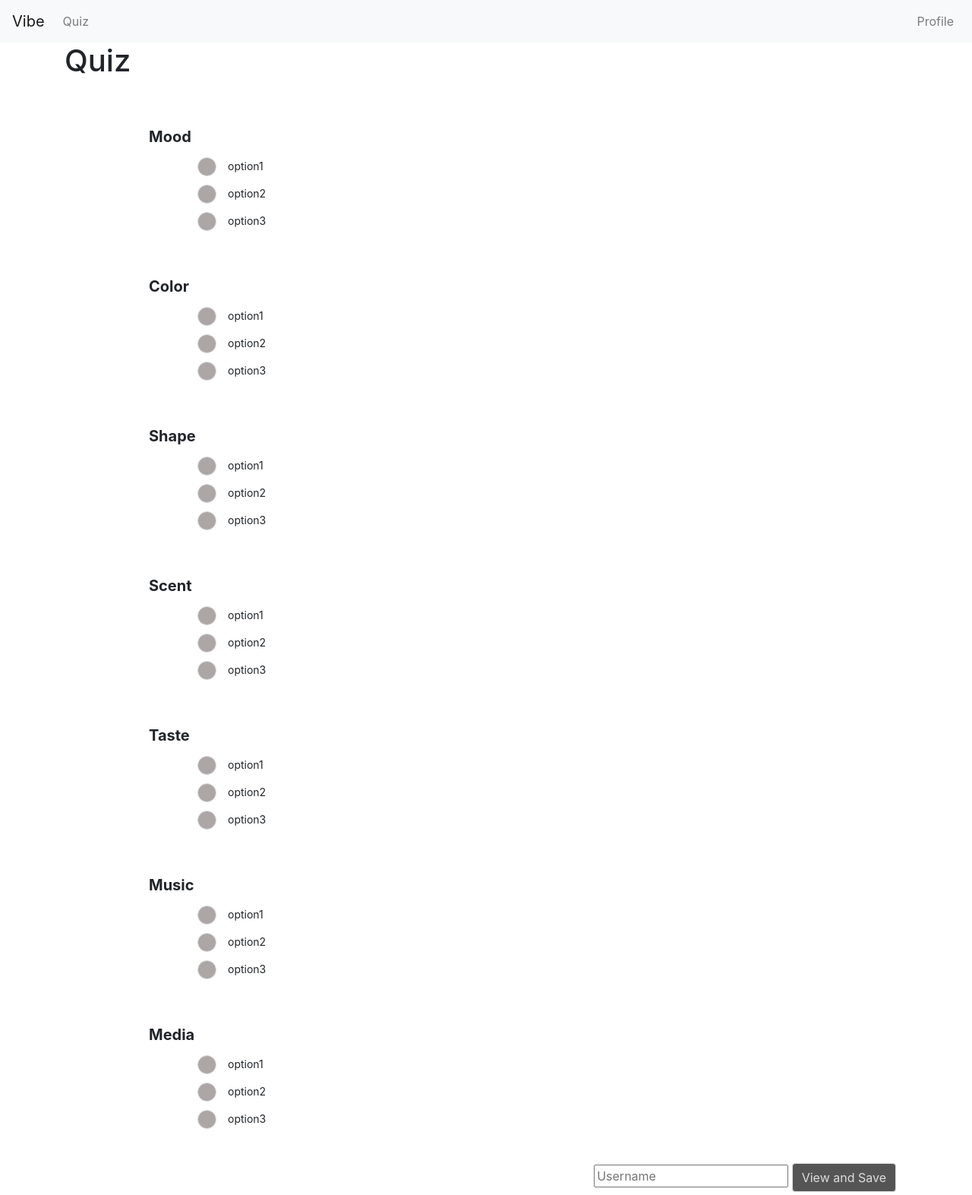
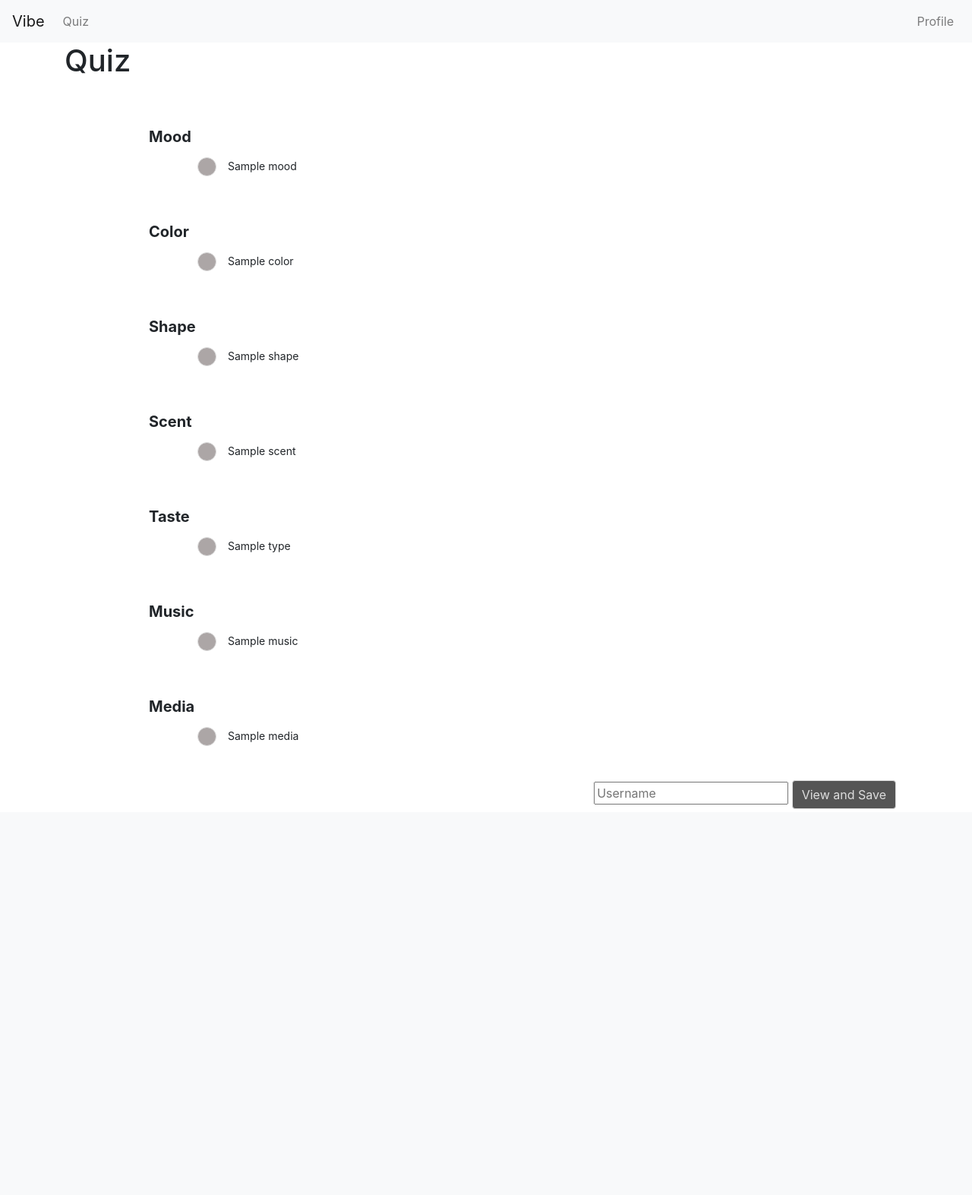
Before and after one commit to HN67/vibe, a Flask app: template site/templates/quiz.html in a window 1280 px wide. Shown: the whole page at 76% size. After the commit the page ends 1065 px from the top, so only its background shows below. Run offline with Flask 2, Linux system fonts and the light colour scheme; the template is opened without the code that fills it: most values are stand-ins (such as "Sample title", 1, 10 or a date in 2020); some libraries are stand-ins or nearby versions.

Commit message:
Import quiz data from db using api

```diff
--- a/site/app.py
+++ b/site/app.py
@@ -5,7 +5,7 @@ import typing as t
 
 import flask
 import requests
-from requests.api import request
+from requests.api import get, request
 
 # def get_data(name: t.Optional[str]) -> t.Mapping[str, int]:
 #     """Obtain data from *somewhere*."""
@@ -32,6 +32,13 @@ def getuserresults(id):
     # parse response
     results = resp.json()
     return results
+
+
+def getqualia(q):
+    resp = requests.get(api_url(q))
+    # parse response
+    moods = resp.json()
+    return moods
 
 
 def currentinfo(s, userinfo):
@@ -88,7 +95,23 @@ def create_app() -> flask.Flask:
             return flask.redirect(
                 flask.url_for("_profile", username=flask.request.form["username"])
             )
-        return flask.render_template("quiz.html")
+        moods = getqualia("moods")
+        colors = getqualia("colors")
+        scents = getqualia("scents")
+        tastes = getqualia("tastes")
+        shapes = getqualia("shapes")
+        media = getqualia("media_genres")
+        music = getqualia("music_genres")
+        return flask.render_template(
+            "quiz.html",
+            moods=moods,
+            colors=colors,
+            scents=scents,
+            tastes=tastes,
+            shapes=shapes,
+            media=media,
+            music=music,
+        )
 
     @app.route("/<username>/edit", methods=["GET", "POST"])
     def _editprofile(username):
@@ -207,4 +230,68 @@ def create_app() -> flask.Flask:
         except KeyError:
             flask.abort(404)
 
+    moods = [{"name": "Sad"}, {"name": "Happy"}, {"name": "Angry"}]
+    colors = [{"name": "Red"}, {"name": "Blue"}, {"name": "Pink"}]
+    shapes = [{"name": "Triangle"}, {"name": "Circle"}, {"name": "Line"}]
+    tastes = [{"type": "Bitter"}, {"type": "Sweet"}, {"type": "Sour"}]
+    scents = [{"name": "Floral"}, {"name": "Woody"}, {"name": "Fresh"}]
+    media = [{"name": "Fiction"}, {"name": "Action"}, {"name": "Horror"}]
+    music = [{"name": "Pop"}, {"name": "R & B"}, {"name": "Rap"}]
+
+    @app.route("/api/moods/")
+    def _moods() -> flask.Response:
+        """Query a client."""
+        try:
+            return flask.jsonify(moods)
+        except KeyError:
+            flask.abort(404)
+
+    @app.route("/api/colors/")
+    def _colors() -> flask.Response:
+        """Query a client."""
+        try:
+            return flask.jsonify(colors)
+        except KeyError:
+            flask.abort(404)
+
+    @app.route("/api/shapes/")
+    def _shapes() -> flask.Response:
+        """Query a client."""
+        try:
+            return flask.jsonify(shapes)
+        except KeyError:
+            flask.abort(404)
+
+    @app.route("/api/scents/")
+    def _scents() -> flask.Response:
+        """Query a client."""
+        try:
+            return flask.jsonify(scents)
+        except KeyError:
+            flask.abort(404)
+
+    @app.route("/api/tastes/")
+    def _tastes() -> flask.Response:
+        """Query a client."""
+        try:
+            return flask.jsonify(tastes)
+        except KeyError:
+            flask.abort(404)
+
+    @app.route("/api/media_genres/")
+    def _media() -> flask.Response:
+        """Query a client."""
+        try:
+            return flask.jsonify(media)
+        except KeyError:
+            flask.abort(404)
+
+    @app.route("/api/music_genres/")
+    def _music() -> flask.Response:
+        """Query a client."""
+        try:
+            return flask.jsonify(music)
+        except KeyError:
+            flask.abort(404)
+
     return app
--- a/site/templates/quiz.html
+++ b/site/templates/quiz.html
@@ -8,9 +8,9 @@
         <div class="question ml-sm-5 pl-sm-5 pt-2">
             <div class="py-2 h5"><b>Mood</b></div>
             <div class="ml-md-3 ml-sm-3 pl-md-5 pt-sm-0 pt-3" id="options">
-                <label class="options">option1<input type="radio" name="radio"> <span class="checkmark"></span> </label>
-                <label class="options">option2 <input type="radio" name="radio"> <span class="checkmark"></span> </label>
-                <label class="options">option3 <input type="radio" name="radio"> <span class="checkmark"></span> </label>
+                {% for mood in moods %}
+                    <label class="options">{{mood['name']}}<input type="radio" name="mood"> <span class="checkmark"></span> </label>
+                {%endfor%}
             </div>
         </div>
     </div>
@@ -19,9 +19,9 @@
         <div class="question ml-sm-5 pl-sm-5 pt-2">
             <div class="py-2 h5"><b>Color</b></div>
             <div class="ml-md-3 ml-sm-3 pl-md-5 pt-sm-0 pt-3" id="options">
-                <label class="options">option1<input type="radio" name="radio2"> <span class="checkmark"></span> </label>
-                <label class="options">option2 <input type="radio" name="radio2"> <span class="checkmark"></span> </label>
-                <label class="options">option3 <input type="radio" name="radio2"> <span class="checkmark"></span> </label>
+                {% for color in colors %}
+                <label class="options">{{color['name']}}<input type="radio" name="color"> <span class="checkmark"></span> </label>
+                {%endfor%}
             </div>
         </div>
     </div>
@@ -30,9 +30,9 @@
         <div class="question ml-sm-5 pl-sm-5 pt-2">
             <div class="py-2 h5"><b>Shape</b></div>
             <div class="ml-md-3 ml-sm-3 pl-md-5 pt-sm-0 pt-3" id="options">
-                <label class="options">option1<input type="radio" name="radio3"> <span class="checkmark"></span> </label>
-                <label class="options">option2 <input type="radio" name="radio3"> <span class="checkmark"></span> </label>
-                <label class="options">option3 <input type="radio" name="radio3"> <span class="checkmark"></span> </label>
+                {% for shape in shapes %}
+                <label class="options">{{shape['name']}}<input type="radio" name="shape"> <span class="checkmark"></span> </label>
+                {%endfor%}
             </div>
         </div>
     </div>
@@ -41,9 +41,9 @@
         <div class="question ml-sm-5 pl-sm-5 pt-2">
             <div class="py-2 h5"><b>Scent</b></div>
             <div class="ml-md-3 ml-sm-3 pl-md-5 pt-sm-0 pt-3" id="options">
-                <label class="options">option1<input type="radio" name="radio4"> <span class="checkmark"></span> </label>
-                <label class="options">option2 <input type="radio" name="radio4"> <span class="checkmark"></span> </label>
-                <label class="options">option3 <input type="radio" name="radio4"> <span class="checkmark"></span> </label>
+                {% for scent in scents %}
+                <label class="options">{{scent['name']}}<input type="radio" name="scent"> <span class="checkmark"></span> </label>
+                {%endfor%}
             </div>
         </div>
     </div>
@@ -52,9 +52,9 @@
         <div class="question ml-sm-5 pl-sm-5 pt-2">
             <div class="py-2 h5"><b>Taste</b></div>
             <div class="ml-md-3 ml-sm-3 pl-md-5 pt-sm-0 pt-3" id="options">
-                <label class="options">option1<input type="radio" name="radio5"> <span class="checkmark"></span> </label>
-                <label class="options">option2 <input type="radio" name="radio5"> <span class="checkmark"></span> </label>
-                <label class="options">option3 <input type="radio" name="radio5"> <span class="checkmark"></span> </label>
+                {% for taste in tastes %}
+                <label class="options">{{taste['type']}}<input type="radio" name="taste"> <span class="checkmark"></span> </label>
+                {%endfor%}
             </div>
         </div>
     </div>
@@ -63,9 +63,9 @@
         <div class="question ml-sm-5 pl-sm-5 pt-2">
             <div class="py-2 h5"><b>Music</b></div>
             <div class="ml-md-3 ml-sm-3 pl-md-5 pt-sm-0 pt-3" id="options">
-                <label class="options">option1<input type="radio" name="radio6"> <span class="checkmark"></span> </label>
-                <label class="options">option2 <input type="radio" name="radio6"> <span class="checkmark"></span> </label>
-                <label class="options">option3 <input type="radio" name="radio6"> <span class="checkmark"></span> </label>
+                {% for m in music %}
+                <label class="options">{{m['name']}}<input type="radio" name="music"> <span class="checkmark"></span> </label>
+                {%endfor%}
             </div>
         </div>
     </div>
@@ -74,19 +74,12 @@
         <div class="question ml-sm-5 pl-sm-5 pt-2">
             <div class="py-2 h5"><b>Media</b></div>
             <div class="ml-md-3 ml-sm-3 pl-md-5 pt-sm-0 pt-3" id="options">
-                <label class="options">option1<input type="radio" name="radio7"> <span class="checkmark"></span> </label>
-                <label class="options">option2 <input type="radio" name="radio7"> <span class="checkmark"></span> </label>
-                <label class="options">option3 <input type="radio" name="radio7"> <span class="checkmark"></span> </label>
+                {% for m in media %}
+                <label class="options">{{m['name']}}<input type="radio" name="media"> <span class="checkmark"></span> </label>
+                {%endfor%}
             </div>
         </div>
     </div>
-
-    <!-- <div class="container mt-sm-5 my-1 flex-box text-right">
-        <form method="post" action="">
-            <button class="btn btn-primary" type="submit" name="v" value="v"> View</button>
-
-        </form>
-    </div> -->
     <div class="container mt-sm-5 my-1 flex-box text-right">
 
         <form action="" method="post">
```
